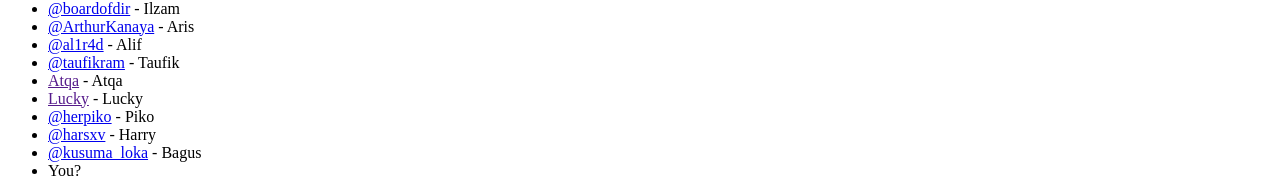
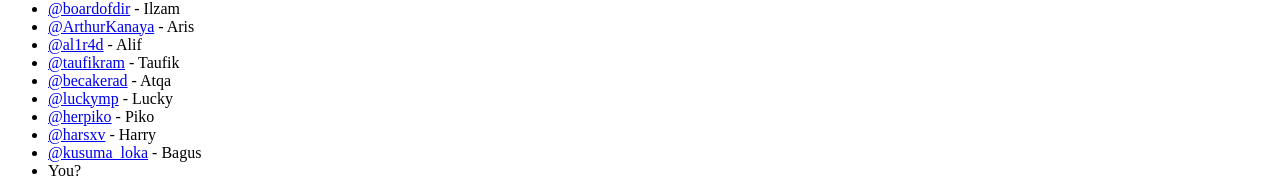
Before and after one commit to BlankOn/blankon.github.io, a plain HTML site: page index.html in a window 1280 px wide. Shown: the part 219-397 px from the top of the page. Drawn offline with Linux system fonts and the light colour scheme.

Commit message:
Update core contributors.

```diff
--- a/index.html
+++ b/index.html
@@ -15,8 +15,8 @@
         <li><a href="https://t.me/ArthurKanaya" target="_blank">@ArthurKanaya</a> - Aris</li>
         <li><a href="https://t.me/al1r4d" target="_blank">@al1r4d</a> - Alif</li>
         <li><a href="https://t.me/taufikram" target="_blank">@taufikram</a> - Taufik</li>
-        <li><a href="" target="_blank">Atqa</a> - Atqa</li>
-        <li><a href="" target="_blank">Lucky</a> - Lucky</li>
+        <li><a href="https://t.me/becakerad" target="_blank">@becakerad</a> - Atqa</li>
+        <li><a href="https://t.me/luckymp" target="_blank">@luckymp</a> - Lucky</li>
         <li><a href="https://t.me/herpiko" target="_blank">@herpiko</a> - Piko</li>
         <li><a href="https://t.me/harsxv" target="_blank">@harsxv</a> - Harry</li>
         <li><a href="https://t.me/kusuma_loka" target="_blank">@kusuma_loka</a> - Bagus</li>
```
